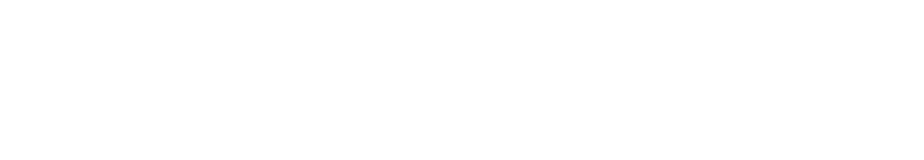
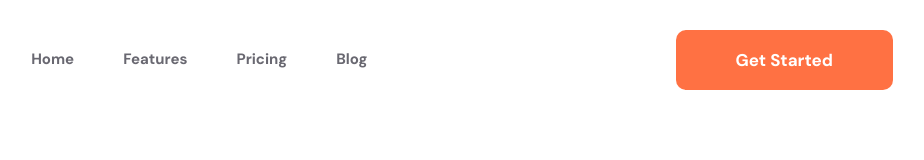
Before and after one commit to D100rr/grow, a plain HTML site: page index.html in a window 1280 px wide. Shown: the whole page, without its empty margins (332-1256 px from the left). Drawn offline with Linux system fonts and the light colour scheme.

Commit message:
header nav was finished

```diff
--- a/index.html
+++ b/index.html
@@ -1,12 +1,43 @@
 <!DOCTYPE html>
 <html lang="en">
+
 <head>
     <meta charset="UTF-8">
     <meta name="viewport" content="width=device-width, initial-scale=1.0">
     <title>Grow</title>
+    <link rel="stylesheet" href="https://cdnjs.cloudflare.com/ajax/libs/font-awesome/6.5.1/css/all.min.css"
+        integrity="sha512-DTOQO9RWCH3ppGqcWaEA1BIZOC6xxalwEsw9c2QQeAIftl+Vegovlnee1c9QX4TctnWMn13TZye+giMm8e2LwA=="
+        crossorigin="anonymous" referrerpolicy="no-referrer" />
     <link rel="stylesheet" href="style/style.css">
 </head>
+
 <body>
+    <header class="header">
+        <nav class="header__nav ">
+            <div class="header__nav-content container ">
+                <img src="./imges/Logo .png" alt="" class="header__nav-image">
+                <ul class="header__nav-list">
+                    <li class="header__nav-item">
+                        <a href="#" class="header__nav-link">Home</a>
+                    </li>
+                    <li class="header__nav-item">
+                        <a href="#" class="header__nav-link">Features</a>
+                    </li>
+                    <li class="header__nav-item">
+                        <a href="#" class="header__nav-link">Pricing</a>
+                    </li>
+                    <li class="header__nav-item">
+                        <a href="#" class="header__nav-link">Blog</a>
+                    </li>
+                </ul>
+                <button class="header__nav-btn">Get Started</button>
+                <div class="header__nav-burger">
+                    <i class="fa-solid fa-bars"></i>
+                </div>
+            </div>
 
+        </nav>
+    </header>
 </body>
+
 </html>
--- /dev/null
+++ b/style/dev.css
@@ -0,0 +1,41 @@
+@import 'foonts.css';
+
+* {
+    margin: 0;
+    padding: 0;
+    text-decoration: none;
+    list-style: none;
+    box-sizing: border-box;
+}
+
+body{
+    width: 1440px;
+    height: 3511px;
+    border: 1px solid black;
+}
+
+/* Root start */
+
+:root {
+    --DM700: 'Dm-Sans-Bold';
+    --M400: 'Mulish-Regular';
+    --gray: #696871;
+    --black: #191919;
+    --orange: #FF7143;
+    --blue: #5454D4;
+    --lightGray: #F8F8F8;
+    --darkOrange: #9F3919;
+}
+
+
+.container {
+    max-width: 1200px;
+    width: 100%;
+    padding: 0 15px;
+    margin: 0 auto;
+
+}
+
+
+/* root end */
+/* ****************** */
--- a/style/style.css
+++ b/style/style.css
@@ -29,8 +29,135 @@
     padding: 0 15px;
     margin: 0 auto;
 
+
 }
 
 
 /* root end */
 /* ****************** */
+
+/* header start */
+
+.header__nav{
+    padding: 30px 0 0 0;
+}
+
+.header__nav-content{
+    display: flex;
+    justify-content: space-between;
+    align-items: center;
+}
+
+.header__nav-list{
+    display: flex;
+    gap: 49px;
+    align-items: center;
+}
+
+.header__nav-link{
+    color: #696871;
+    font-family: var(--DM700);
+    font-size: 15px;
+    transition: .3s;
+}
+
+.header__nav-link:hover{
+    color: var(--black);
+}
+
+.header__nav-item{
+    display: flex;
+    flex-direction: column;
+    align-items: center;
+}
+
+.header__nav-item::after{
+    content: '';
+    height: 2px;
+    width: 0;
+    background: var(--blue);
+    display: block;
+
+    transition: .3s;
+}
+
+.header__nav-item:hover::after{
+  width: 100%;
+
+}
+
+.header__nav-btn{
+    padding: 19px 60px ;
+    background-color: #FF7143;
+    color: white;
+    border-radius: 10px;
+    border: none;
+    font-family: var(--DM700);
+    font-size: 17px;
+    text-align: center;
+    cursor: pointer;
+
+}
+
+.header__nav-burger{
+    cursor: pointer;
+    display: none;
+
+    font-size: 25px;
+}
+
+/* header-end */
+/* ******************* */
+
+/* media start */
+
+@media (max-width: 1200px) {
+
+    .container{
+        max-width: 992px;
+    }
+
+}
+
+
+@media (max-width: 922px) {
+
+    .container{
+        max-width: 768px;
+    }
+
+    .header__nav-list{
+        display: none;
+    }
+
+    .header__nav-btn{
+        display: none;
+    }
+    .header__nav-burger{
+        display: block;
+    }
+
+}
+
+
+@media (max-width: 768px) {
+
+    .container{
+        max-width: 576px;
+    }
+
+}
+
+
+@media (max-width: 576px) {
+
+    .container{
+        max-width: 100%;
+    }
+
+}
+
+
+
+/* media end */
+/* ****************** */
```
Also changed, not shown: dev.html (added, +12 -0 lines).
